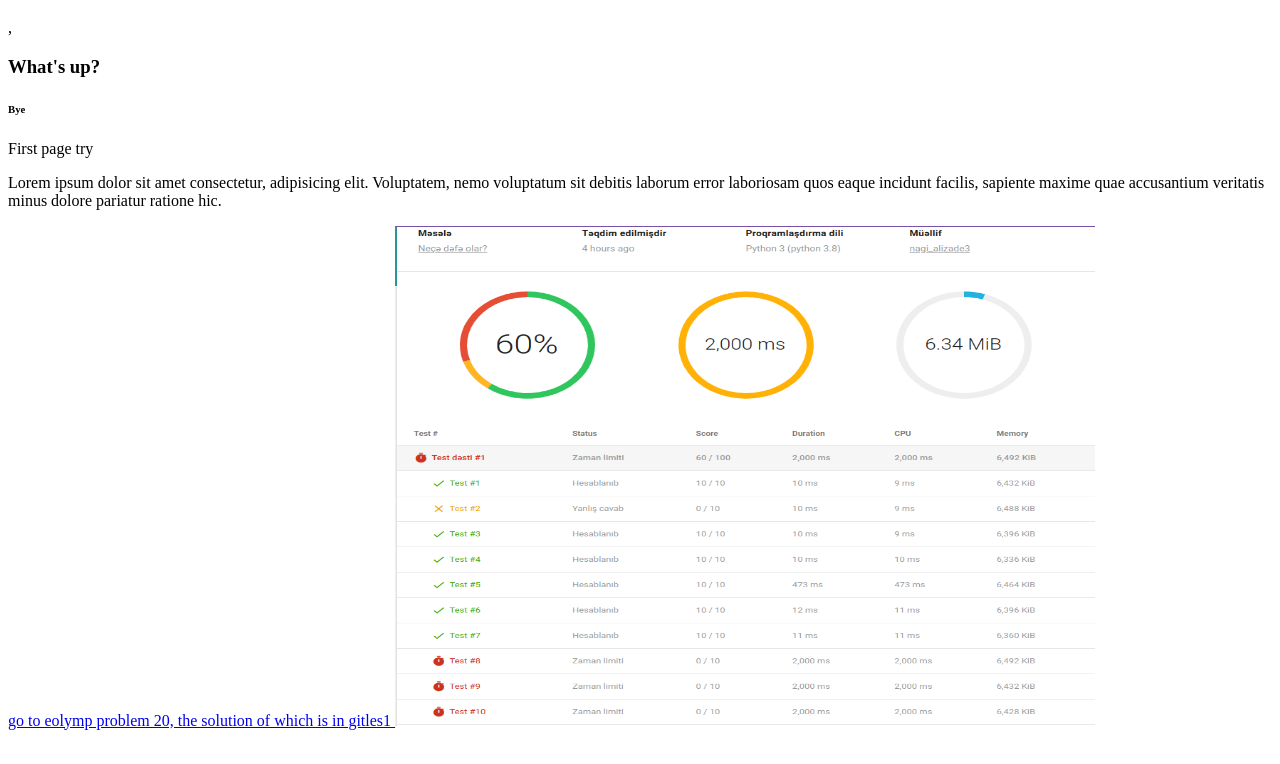
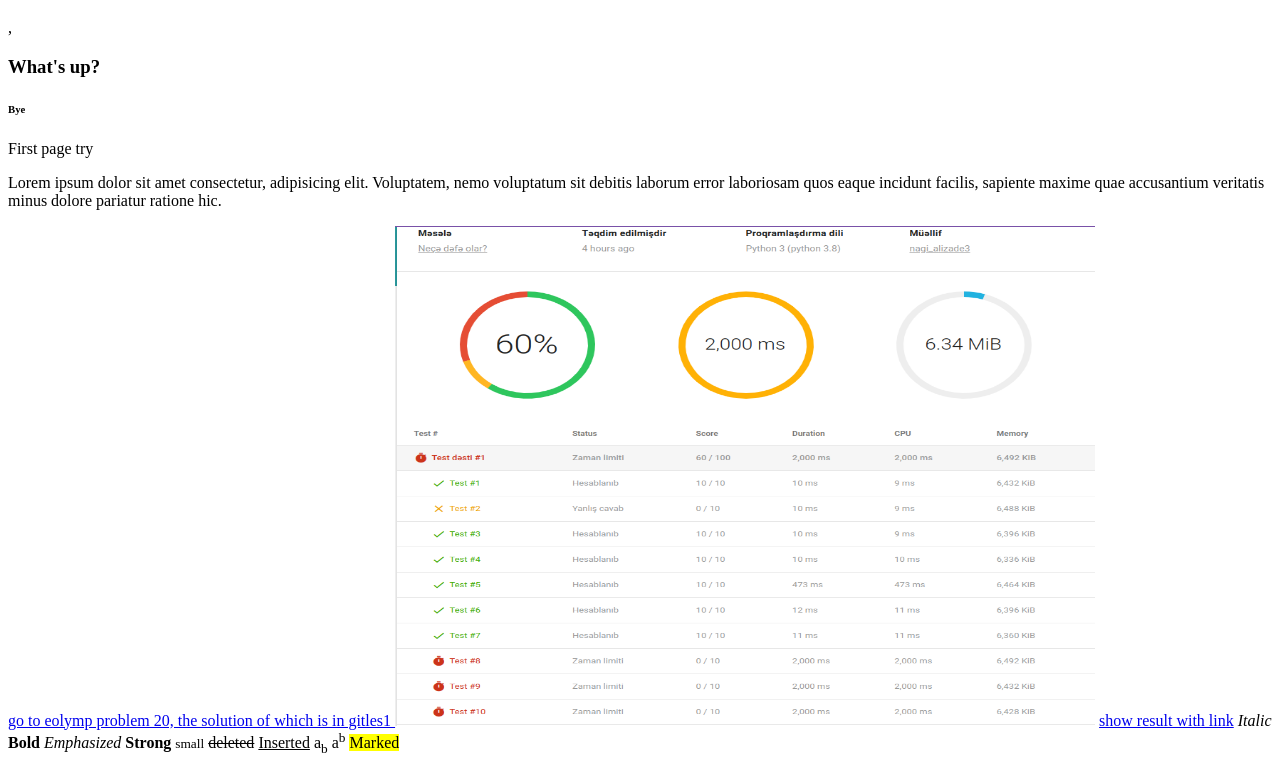
Before and after one commit to nagializada3/les1, a plain HTML site: page index.html in a window 1280 px wide. Shown: the part 61-825 px from the top of the page. Before the commit the page ends 800 px from the top, so only its background shows below. Drawn offline with Linux system fonts and the light colour scheme.

Commit message:
elements

```diff
--- a/index.html
+++ b/index.html
@@ -11,5 +11,16 @@
         <p>Lorem ipsum dolor sit amet consectetur, adipisicing elit. Voluptatem, nemo voluptatum sit debitis laborum error laboriosam quos eaque incidunt facilis, sapiente maxime quae accusantium veritatis minus dolore pariatur ratione hic.</p>
         <a href="https://www.eolymp.com/az/problems/20">go to eolymp problem 20, the solution of which is in gitles1 </a>
         <img src="p20.png" width="700" height="500"  alt="The result of problem 20 is 60 percent">
+        <a href="p20.png">show result with link</a>
+        <i>Italic</i>
+        <b>Bold</b>
+        <em>Emphasized</em>
+        <strong>Strong</strong>
+        <small>small</small>
+        <del>deleted</del>
+        <ins>Inserted</ins>
+        a<sub>b</sub>
+        a<sup>b</sup>
+        <mark>Marked</mark>
     </body>
 </html>
```
